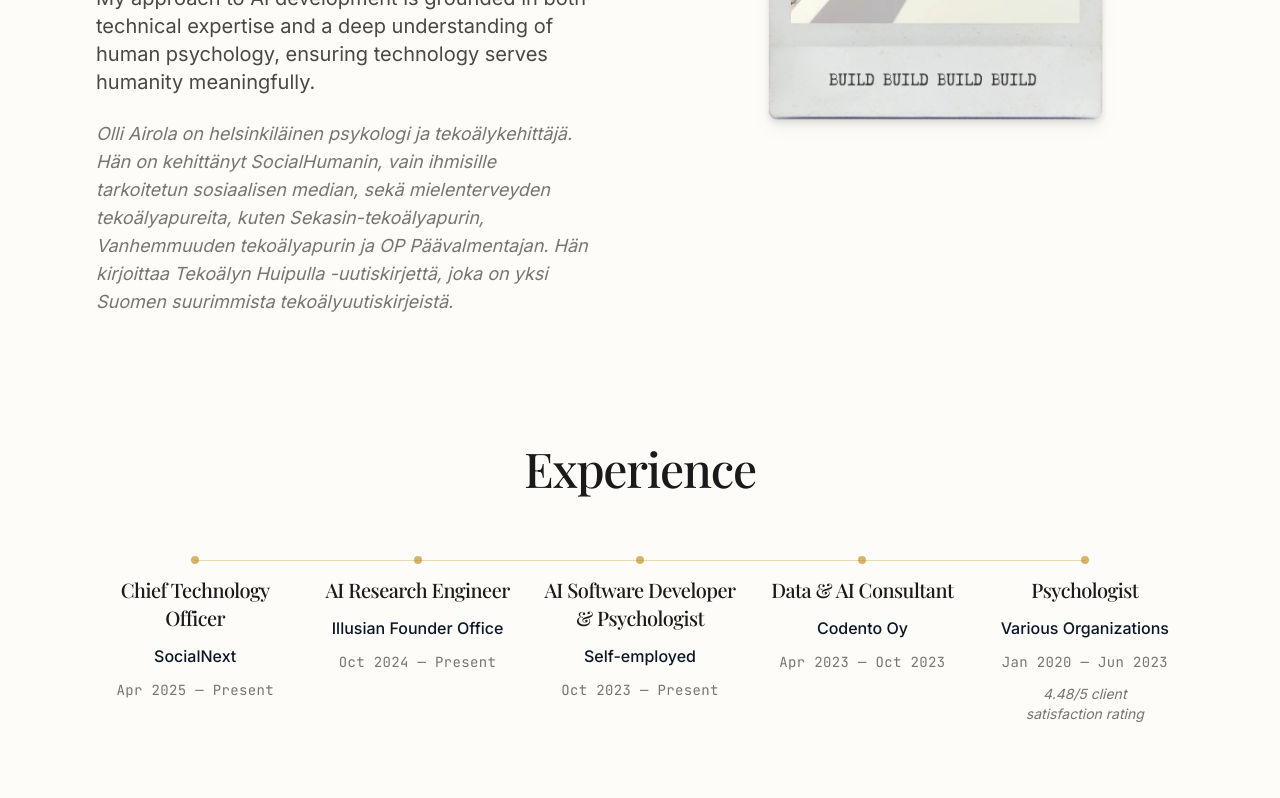
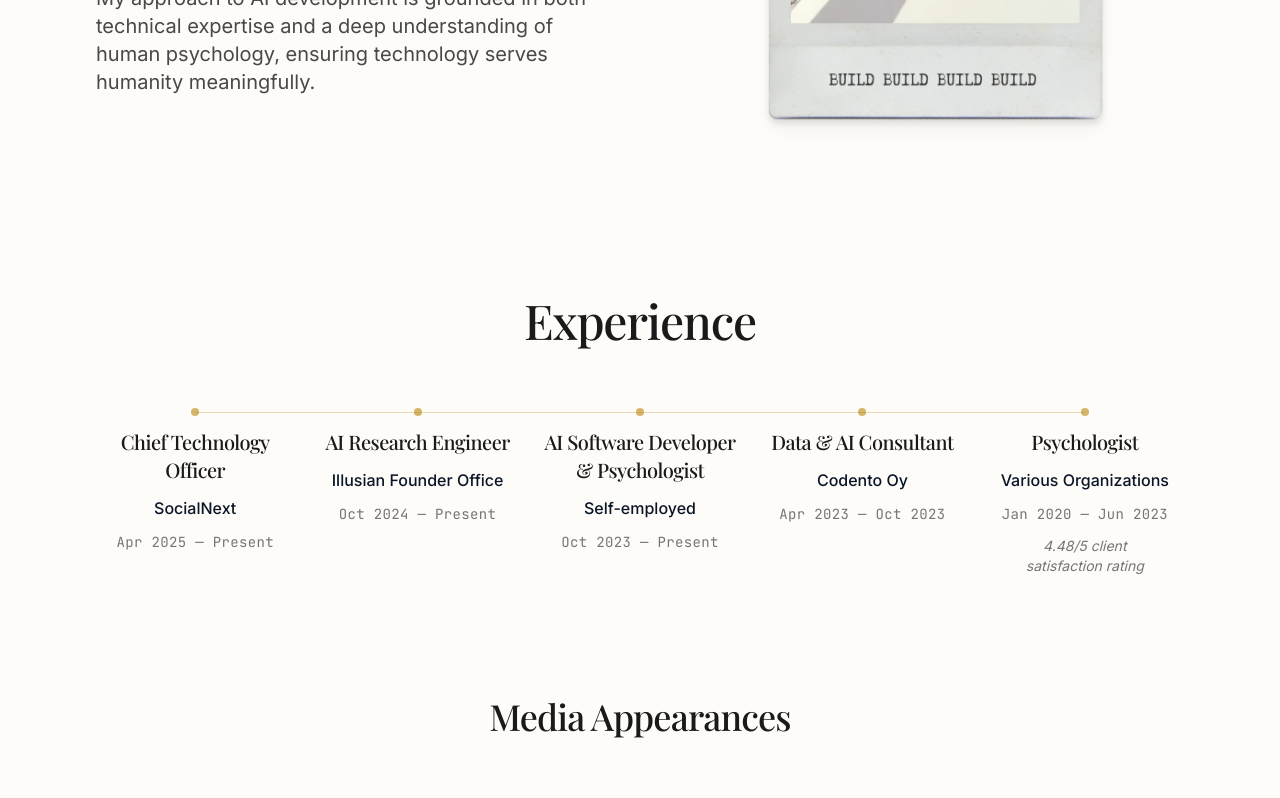
Before and after one commit to Olwar/Olwar.github.io, a React (Vite) app: page / in a window 1280 px wide. Shown: the part 880-1678 px from the top of the page. Built offline with nearby package versions, Linux system fonts and the light colour scheme; a web font is replaced by a local one.

Commit message:
Remove Finnish About paragraph and footer tagline
Co-Authored-By: Claude Opus 5.5 <noreply@anthropic.com>
Claude-Session: https://claude.ai/code/session_01R9eLbs5RD3GVtko5vuKVnb

```diff
--- a/src/components/MainPage.tsx
+++ b/src/components/MainPage.tsx
@@ -104,18 +104,6 @@ const MainPage = () => {
                     expertise and a deep understanding of human psychology,
                     ensuring technology serves humanity meaningfully.
                   </p>
-                  <p
-                    lang="fi"
-                    className="text-base md:text-lg leading-relaxed text-charcoal/60 italic"
-                  >
-                    Olli Airola on helsinkiläinen psykologi ja tekoälykehittäjä.
-                    Hän on kehittänyt SocialHumanin, vain ihmisille tarkoitetun
-                    sosiaalisen median, sekä mielenterveyden tekoälyapureita,
-                    kuten Sekasin-tekoälyapurin, Vanhemmuuden tekoälyapurin ja OP
-                    Päävalmentajan. Hän kirjoittaa Tekoälyn Huipulla
-                    -uutiskirjettä, joka on yksi Suomen suurimmista
-                    tekoälyuutiskirjeistä.
-                  </p>
                 </div>
               </div>
             </div>
@@ -192,9 +180,6 @@ const MainPage = () => {
             <p className="text-sm text-charcoal/40 font-mono tracking-wider">
               © {new Date().getFullYear()} Olli Airola. All rights reserved.
             </p>
-            <p className="text-xs text-charcoal/30 font-mono">
-              Crafted with intention and attention to detail.
-            </p>
           </div>
         </footer>
       </div>
```
